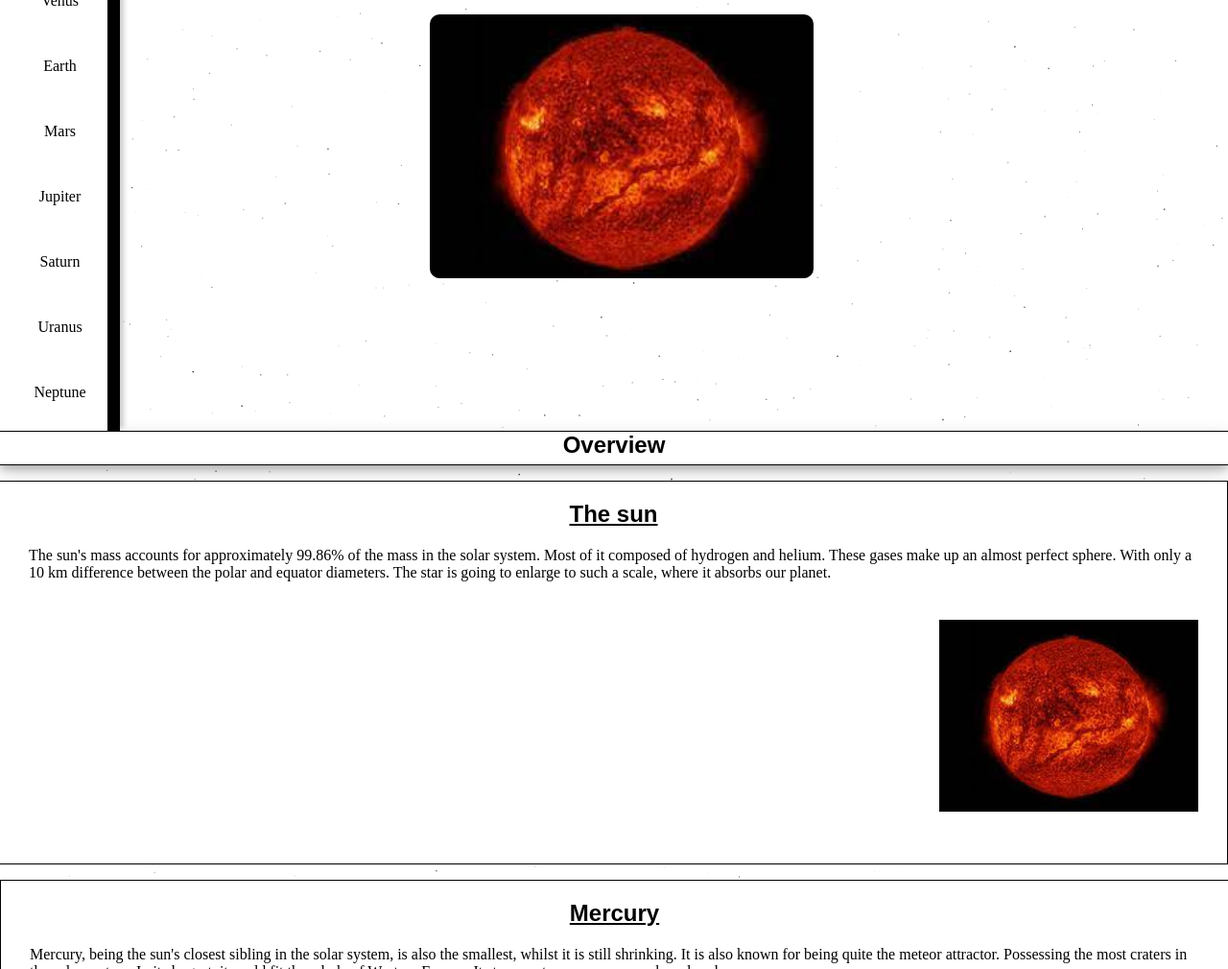
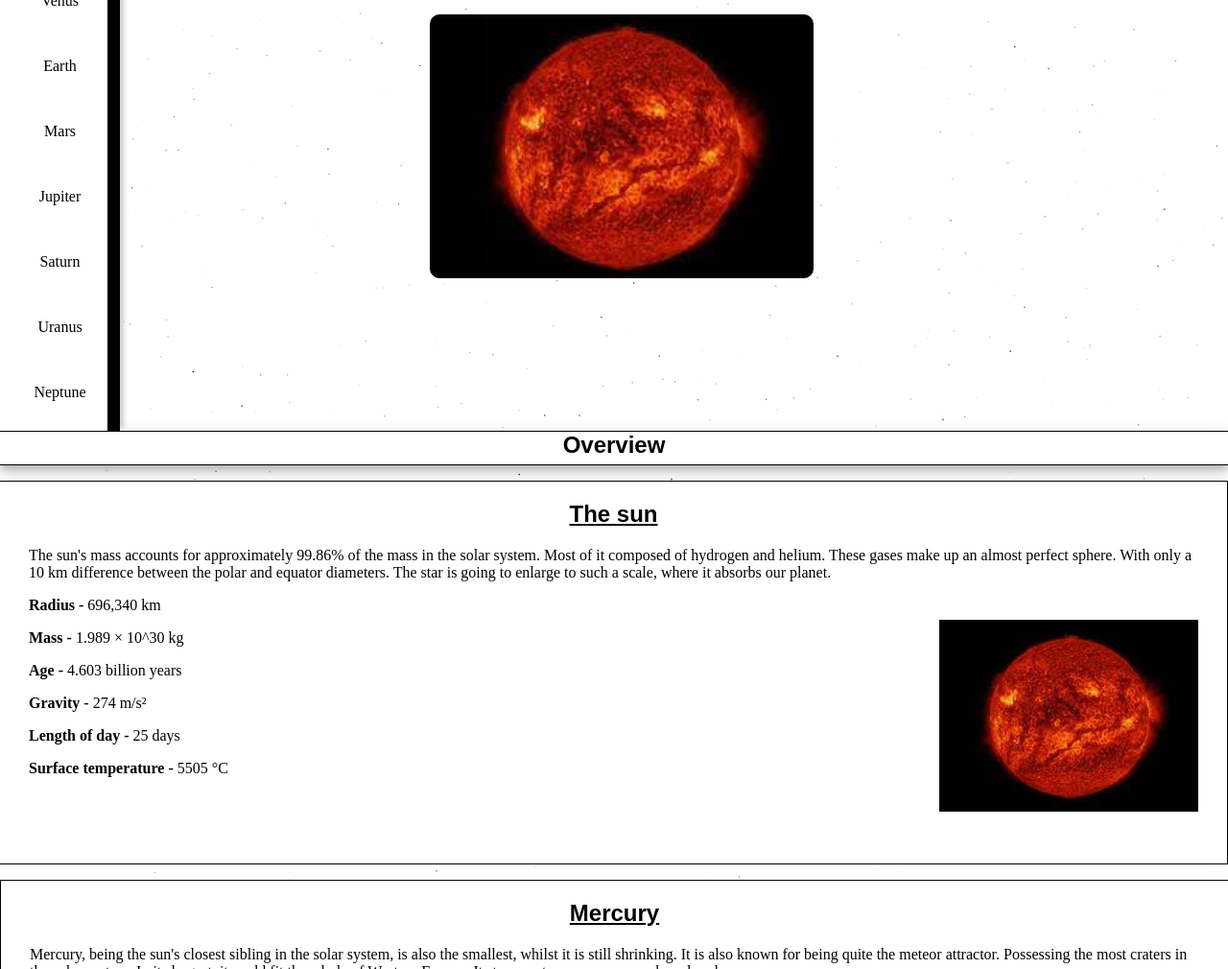
Before and after one commit to minepiler/projekt, a plain HTML site: page index.html in a window 1280 px wide. Shown: the part 220-1230 px from the top of the page at 96% size. Drawn offline with Linux system fonts and the light colour scheme; animation ran at ten frames a second; files whose address does not match are found by name.

Commit message:
Update index.html

```diff
--- a/index.html
+++ b/index.html
@@ -130,6 +130,12 @@
             <h2 id="the_sun">The sun</h2>
             <p class="text">The sun's mass accounts for approximately 99.86% of the mass in the solar system. Most of it composed of hydrogen and helium. These gases make up an almost perfect sphere. With only a 10 km difference between the polar and equator diameters. The star is going to enlarge to such a scale, where it absorbs our planet.</p>
             <img class="float" src="./photos/sun.jpg" alt="sun">
+            <p><b>Radius - </b>696,340 km</p>
+            <p><b>Mass - </b>1.989 × 10^30 kg</p>
+            <p><b>Age - </b>4.603 billion years</p>
+            <p><b>Gravity - </b>274 m/s²</p>
+            <p><b>Length of day - </b>25 days</p>
+            <p><b>Surface temperature - </b>5505 °C</p>
 
         </div>
         <div class="information2">
```
